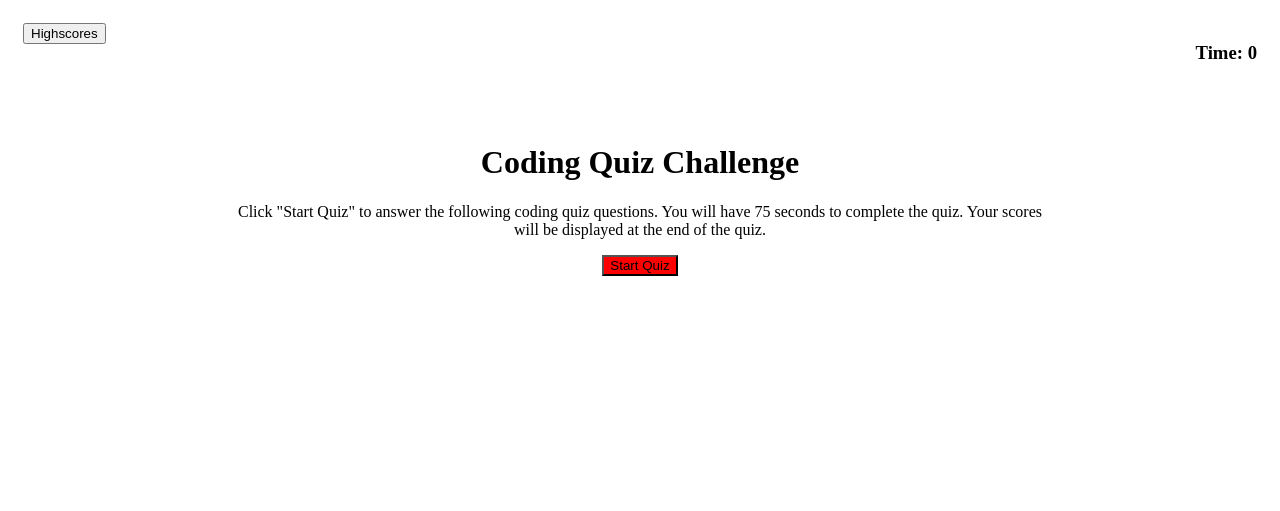
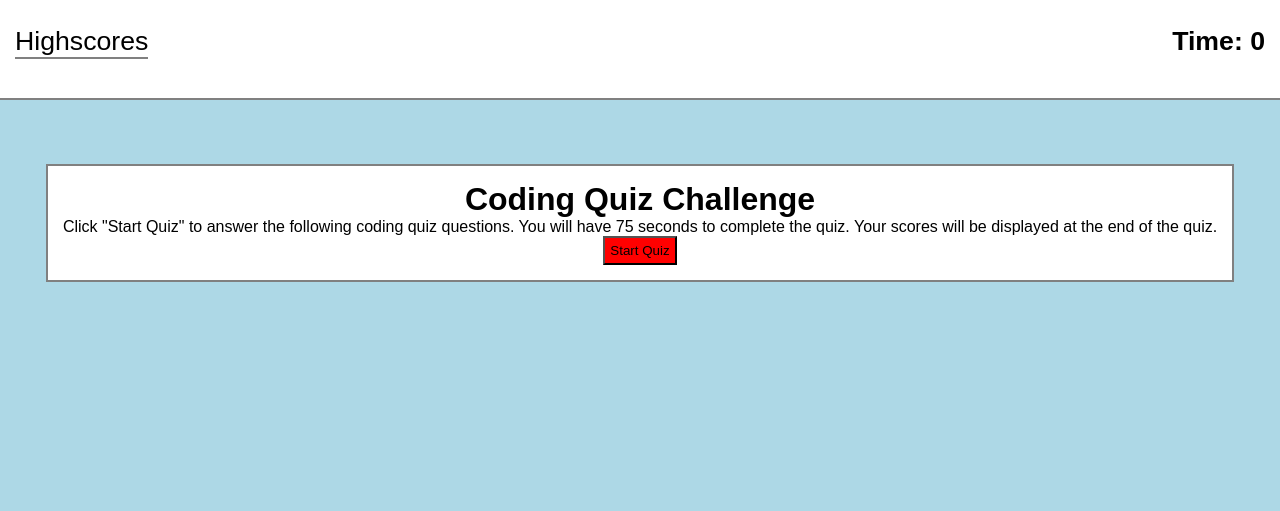
Before and after one commit to mitchelljoho/timed-quiz-hw4, a plain HTML site: page index.html in a window 1280 px wide. Drawn offline with Linux system fonts and the light colour scheme.

Commit message:
Finished

```diff
--- a/questions.js
+++ b/questions.js
@@ -13,5 +13,15 @@ var questions = [
         title: "Most widely used coding language for web development:",
         choices: ["C#", "javascript", "python", "ruby"],
         answer: "javascript"
+    },
+    {
+        title: "The math operator \"%\" is used to calculate what?",
+        choices: ["product", "remainder", "sum", "quotient"],
+        answer: "remainder"
+    },
+    {
+        title: "What language does not use curly brackets like { and }?",
+        choices: ["java", "objective-c", "C#", "python"],
+        answer: "python"
     }
   ];
--- a/script.js
+++ b/script.js
@@ -7,7 +7,8 @@ var qObj = questions;
 //initialize local storage
 var localStorage = window.localStorage;
 var scoresArray = [];
-if(localStorage.getItem("scores") === "[]" || localStorage.getItem("scores") === null) {
+if(localStorage.getItem("scores") === "") {
+    console.log("fart");
     localStorage.setItem("scores", JSON.stringify(scoresArray));
 }
 
@@ -132,6 +133,8 @@ function drawFinish() {
 }
 
 function drawHighscores() {
+    correct = qObj.length;
+    wrong = 0;
     //empty the div
     contentBox.innerHTML = "";
     //draw header
--- a/style.css
+++ b/style.css
@@ -1,15 +1,35 @@
+body {
+    font-family: Arial, Helvetica, sans-serif;
+    background-color: lightblue;
+}
 #content-div {
     text-align: center;
+    border: 2px solid grey;
+    background-color: white;
+    height: fit-content;
+    width: fit-content;
 }
 #button {
     background-color: red;
+    padding: 5px;
 }
 #header {
     height: 100px;
+    border-bottom: 2px solid grey;
+    margin-bottom: 5%;
+    background-color: white;
+    padding-top: 2%;
 }
 #text-area {
     font-size: 10pt;
 }
 #timer {
     float: right;
+    font-size: 20pt;
 }
+#highscores {
+    border: none;
+    border-bottom: 2px solid grey;
+    font-size: 20pt;
+    background-color: white;
+}
--- a/template.css
+++ b/template.css
@@ -1,6 +1,8 @@
 /* necessary settings */
 * {
     box-sizing: border-box;
+    padding: 0;
+    margin: 0;
 }
 /* row definition */
 .row::after {
@@ -32,9 +34,3 @@
 .center-col {
  float: none;
 }
-/* media query */
-@media (max-width: 1000px) {
- .row::after {
-   display: inline-block;
- }
-}
```
